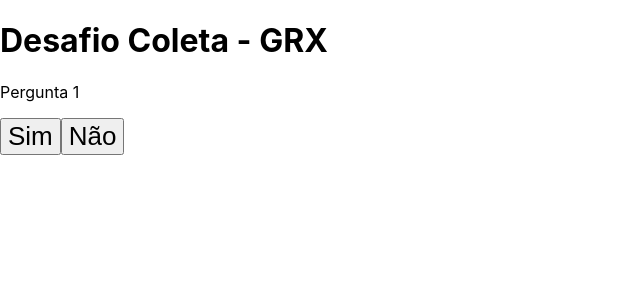
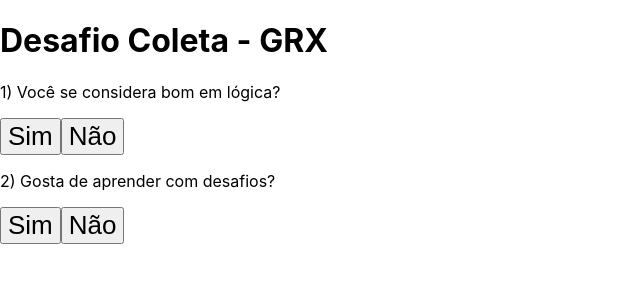
Before and after one commit to muriloommaia/grx-challenge, a React (Vite) app in the folder front-end/: page / in a window 1280 px wide. Shown: the top 300 px of the page, without its empty margins (0-640 px from the left). Built offline with nearby package versions, Linux system fonts and the light colour scheme.

Commit message:
feat: duas primeiras perguntas

```diff
--- a/front-end/src/components/organisms/Forms.tsx
+++ b/front-end/src/components/organisms/Forms.tsx
@@ -4,7 +4,10 @@ export default function Forms() {
   return (
     <div>
       <AnswerButton numberAnswer={1}>
-        Pergunta 1
+        1) Você se considera bom em lógica?
+      </AnswerButton>
+      <AnswerButton numberAnswer={2}>
+        2) Gosta de aprender com desafios?
       </AnswerButton>
     </div>
   )
```
